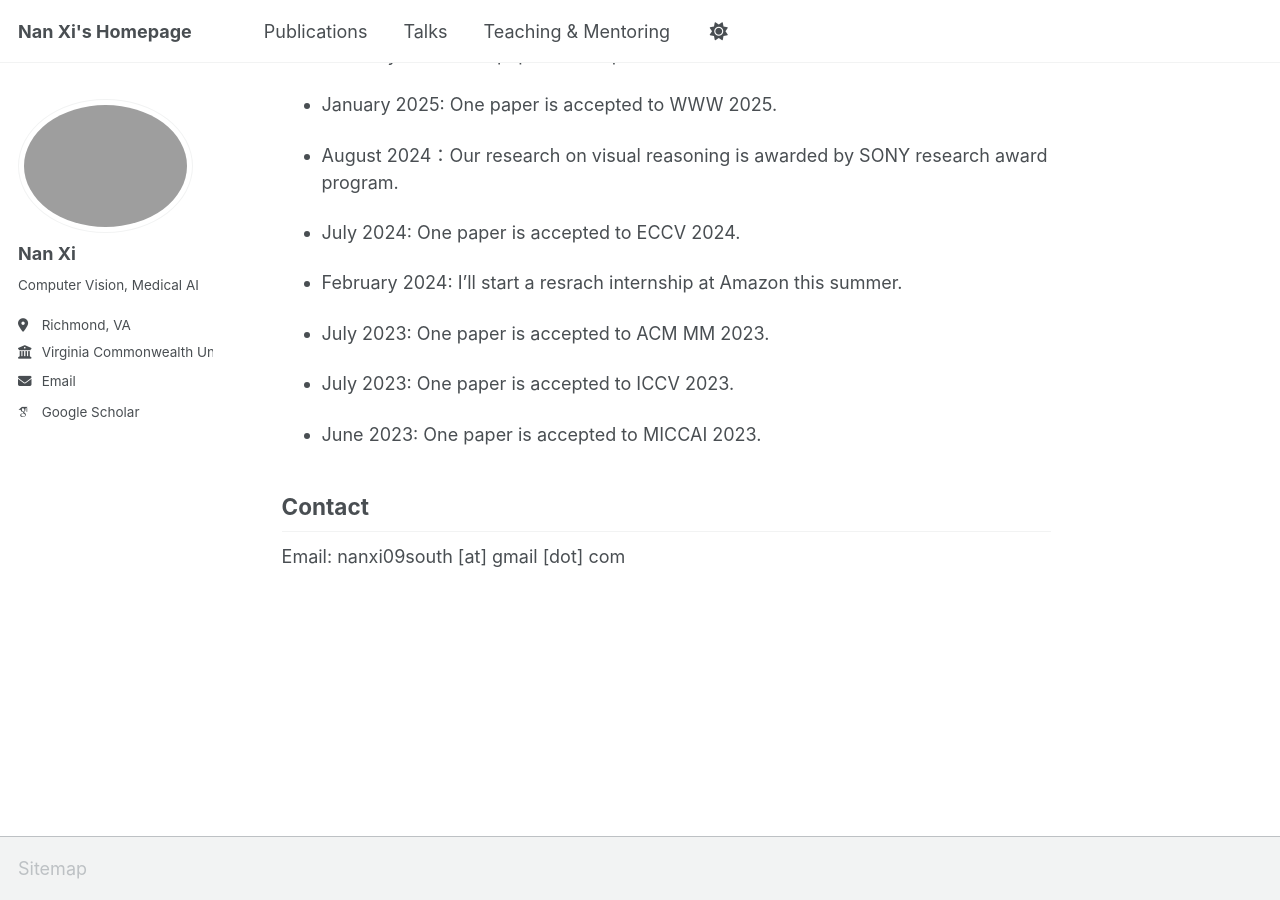
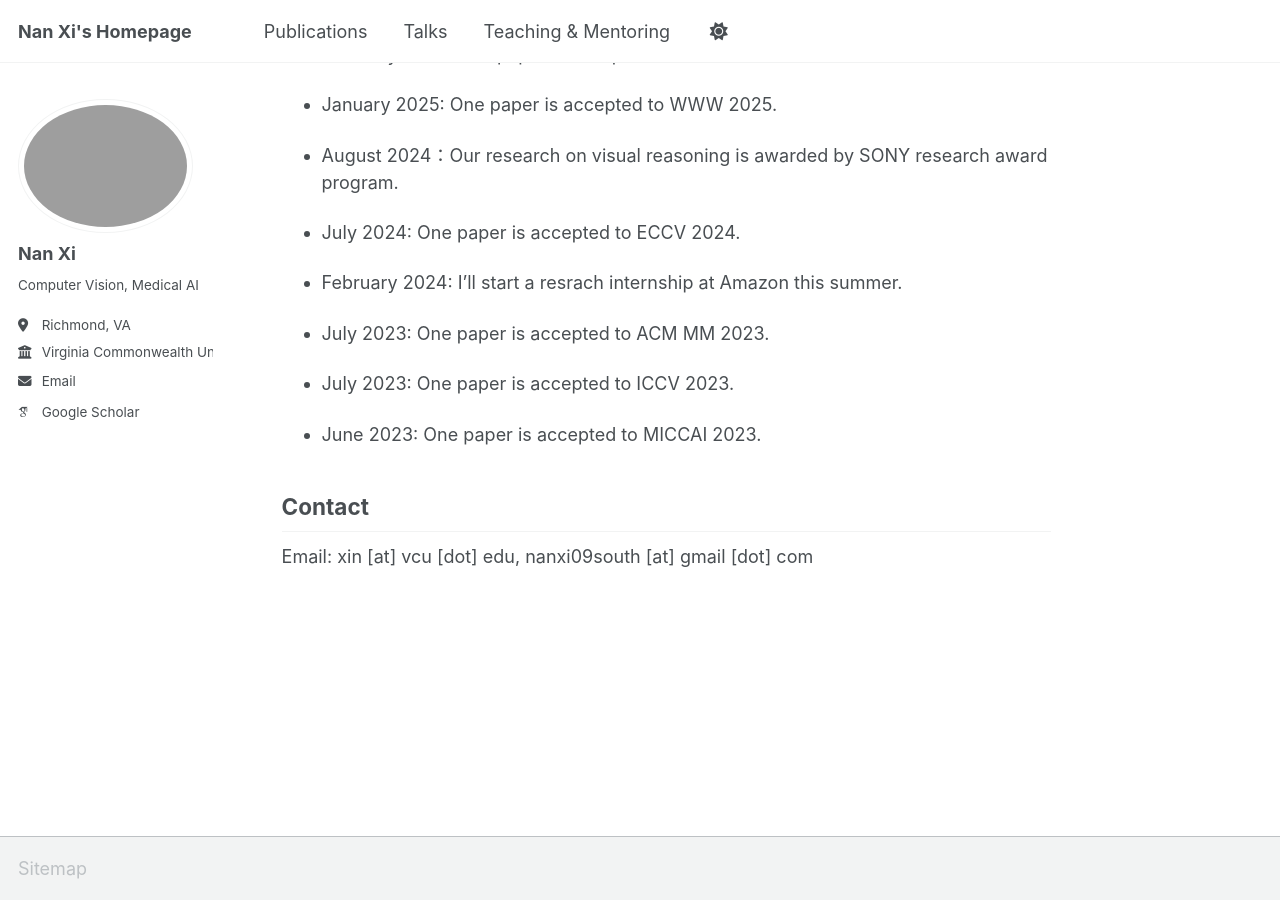
Before and after one commit to southnx/southnx.github.io, a Jekyll site: the page built from _pages/about.md, in a window 1280 px wide and 900 px high, scrolled down 1060 px. Built offline with Jekyll 4.4.1, drawn with Linux system fonts in a browser that asks for light colours; some web fonts are replaced; a script that is not in the unit is left out.

Commit message:
Update contact email addresses in about.md

```diff
--- a/_pages/about.md
+++ b/_pages/about.md
@@ -46,4 +46,4 @@ I obtained Ph.D. in Computer Science and Engineering at University at Buffalo (U
 - June 2023: One paper is accepted to MICCAI 2023.
 
 ## Contact
-Email: nanxi09south [at] gmail [dot] com
+Email: xin [at] vcu [dot] edu, nanxi09south [at] gmail [dot] com
```
